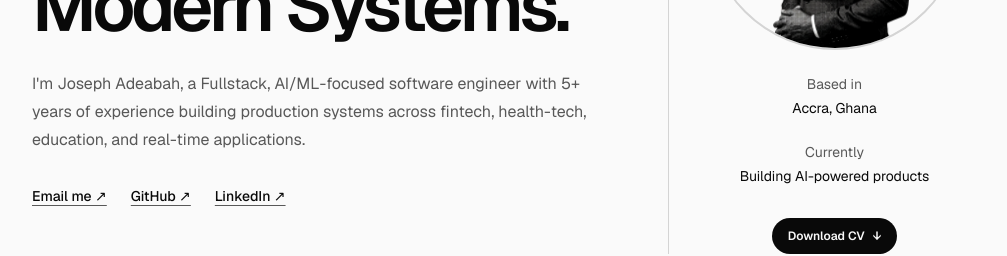
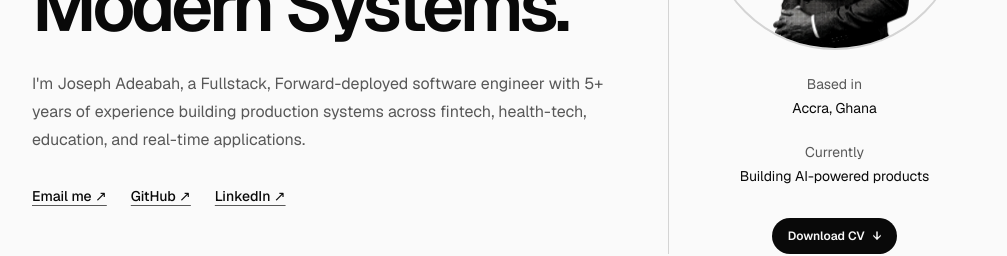
Before and after one commit to josephadeabah/portfolio, a Next.js app: page / in a window 1280 px wide. Shown: the part 391-647 px from the top of the page, without its empty margins (136-1143 px from the left). Built offline with nearby package versions, Linux system fonts and the light colour scheme.

Commit message:
fix: title

```diff
--- a/app/page.tsx
+++ b/app/page.tsx
@@ -186,7 +186,7 @@ export default function Page() {
         <div>
           <p className="mb-5 font-mono text-xs uppercase tracking-[0.18em] text-muted-foreground">Fullstack Engineer · AI/ML Engineer</p>
           <h1 className="max-w-3xl text-balance text-5xl font-semibold leading-[0.98] tracking-[-0.055em] sm:text-7xl">Architect & Builder of Reliable Modern Systems.</h1>
-          <p className="mt-7 max-w-xl text-pretty text-base leading-7 text-muted-foreground">I&apos;m Joseph Adeabah, a Fullstack, AI/ML-focused software engineer with 5+ years of experience building production systems across fintech, health-tech, education, and real-time applications.</p>
+          <p className="mt-7 max-w-xl text-pretty text-base leading-7 text-muted-foreground">I&apos;m Joseph Adeabah, a Fullstack, Forward-deployed software engineer with 5+ years of experience building production systems across fintech, health-tech, education, and real-time applications.</p>
           <div className="mt-8 flex flex-wrap gap-x-6 gap-y-3 text-sm font-medium">
             <a className="underline decoration-muted-foreground underline-offset-4" href="mailto:ansahadeabaj45@gmail.com">Email me ↗</a>
             <a className="underline decoration-muted-foreground underline-offset-4" href="https://github.com/josephadeabah">GitHub ↗</a>
```
